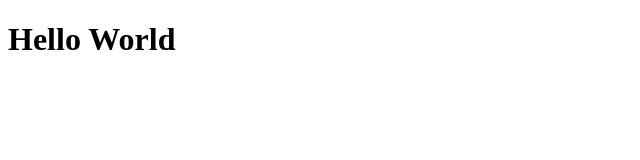
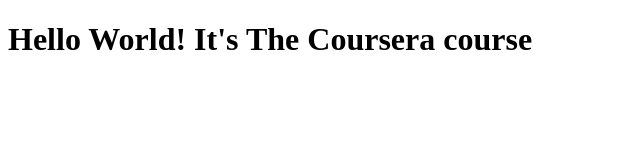
Before and after one commit to codemehdi/codemehdi.github.io, a plain HTML site: page site/index.html in a window 1280 px wide. Shown: the whole page, without its empty margins (0-640 px from the left). Drawn offline with Linux system fonts and the light colour scheme.

Commit message:
First addition to website

```diff
--- a/site/index.html
+++ b/site/index.html
@@ -6,6 +6,6 @@
     <title>Coursera</title>
 </head>
 <body>
-    <h1>Hello World</h1>
+    <h1>Hello World! It's The Coursera course</h1>
 </body>
 </html>
```
